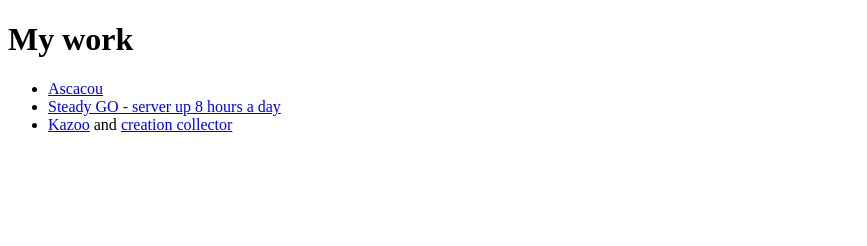
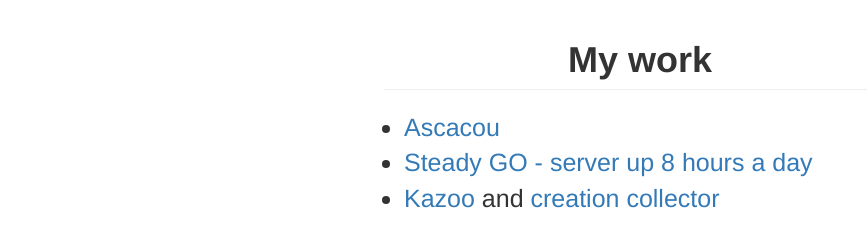
Before and after one commit to BuonOmo/buonomo.github.io, a plain HTML site: page index.html in a window 1280 px wide. Shown: the whole page, without its empty margins (0-867 px from the left). Drawn offline with nearby package versions, Linux system fonts and the light colour scheme.

Commit message:
CSS improvement
Add bootstrap script
Add a keyframe

```diff
--- a/index.html
+++ b/index.html
@@ -1,20 +1,68 @@
 <!DOCTYPE html>
-<html>
+<html lang="en">
   <head>
     <meta charset="utf-8">
+    <meta http-equiv="X-UA-Compatible" content="IE=edge">
+    <meta name="viewport" content="width=device-width, initial-scale=1">
     <title>BuonOmo</title>
+
+    <link rel="stylesheet" href="https://maxcdn.bootstrapcdn.com/bootstrap/3.3.5/css/bootstrap.min.css">
+    <link rel="stylesheet" href="https://maxcdn.bootstrapcdn.com/font-awesome/4.4.0/css/font-awesome.min.css">
     <style media="screen">
-      a:hover {
+      body {
+        display: flex;
+        flex-direction: column;
+        justify-content: center;
+        align-items: center;
+        font-size: 25px;
+      }
+      h1 {
+        width: 40vw;
+        text-align: center;
         font-weight: bold;
       }
+      li:hover {
+        animation: push 1s;
+        padding-left: 4px;
+      }
+      li + li {
+        padding-bottom: 4;
+      }
+      li {
+        width: 40vw;
+        animation: pull 0.5s;
+      }
+      @keyframes push {
+        0% {
+          padding-left: 0;
+        }
+        100% {
+          padding-left: 4px;
+        }
+      @keyframes pull {
+        0% {
+          padding-left: 4px;
+        }
+        100% {
+          padding-left: 0;
+        }
+      }
     </style>
+    <!--[if lt IE 9]>
+      <script src="https://oss.maxcdn.com/libs/html5shiv/3.7.2/html5shiv.js"></script>
+      <script src="https://oss.maxcdn.com/libs/respond.js/1.4.2/respond.min.js"></script>
+    <![endif]-->
   </head>
-  <body>
-    <h1>My work</h1>
+  <body class="container-fluid">
+
+    <h1 class="page-header">My work</h1>
     <ul>
       <li><a href="asc/index.html">Ascacou</a></li>
       <li><a href="http://steadygo.herokuapp.com/">Steady GO - server up 8 hours a day</a></li>
       <li><a href="http://tti.insa-lyon.fr/kazoo/master.html">Kazoo</a> and <a href="http://tti.insa-lyon.fr/col/index.html"> creation collector</a></li>
     </ul>
+
+    <script src="https://ajax.googleapis.com/ajax/libs/jquery/1.11.3/jquery.min.js"></script>
+    <script src="https://maxcdn.bootstrapcdn.com/bootstrap/3.3.5/js/bootstrap.min.js"></script>
   </body>
 </html>
```
